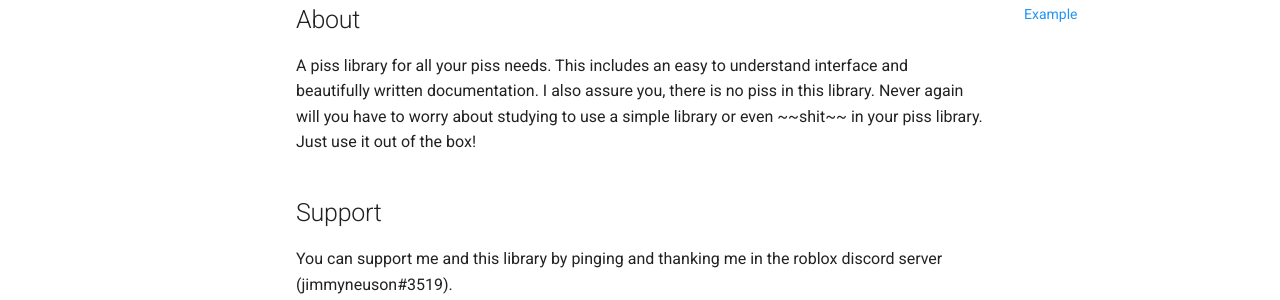
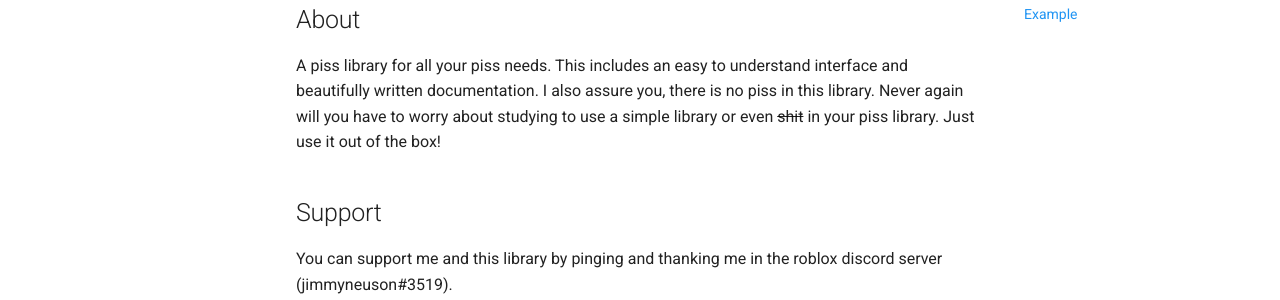
Before and after one commit to Jimmyneuson/PissLibrary, an MkDocs documentation site: the page built from docs/index.md, in a window 1280 px wide and 1078 px high. Shown: the part 178-478 px from the top of the window. Built offline with MkDocs 1.6.1 and Material for MkDocs 9.7.7, drawn with Linux system fonts in a browser that asks for light colours.

Commit message:
fix strikethrough

```diff
--- a/mkdocs.yml
+++ b/mkdocs.yml
@@ -15,3 +15,4 @@ markdown_extensions:
   - pymdownx.highlight:
       linenums: true
   - pymdownx.superfences
+  - pymdownx.tilde
```
